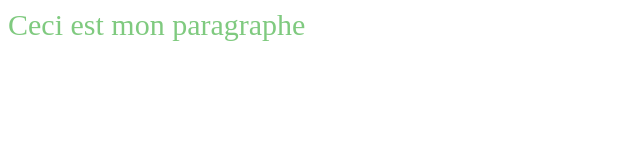
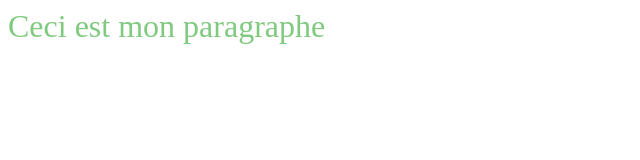
Before and after one commit to Antranig1/HTML_ET_CSS, a plain HTML site: page index.html in a window 1280 px wide. Shown: the whole page, without its empty margins (0-640 px from the left). Drawn offline with Linux system fonts and the light colour scheme.

Commit message:
Text size with em

```diff
--- a/style.css
+++ b/style.css
@@ -1,6 +1,7 @@
 p {
   color: rgba(0, 150, 0, 0.5);
-  font-size: 30px;
+  /*Text size with em*/
+  font-size: 2em;
   font-family: 'Times New Roman', Times, serif;
-  /*commentaire*/
+
 }
```
